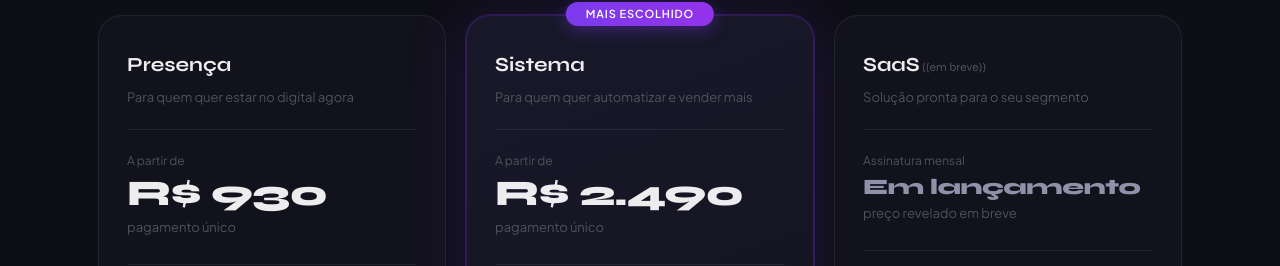
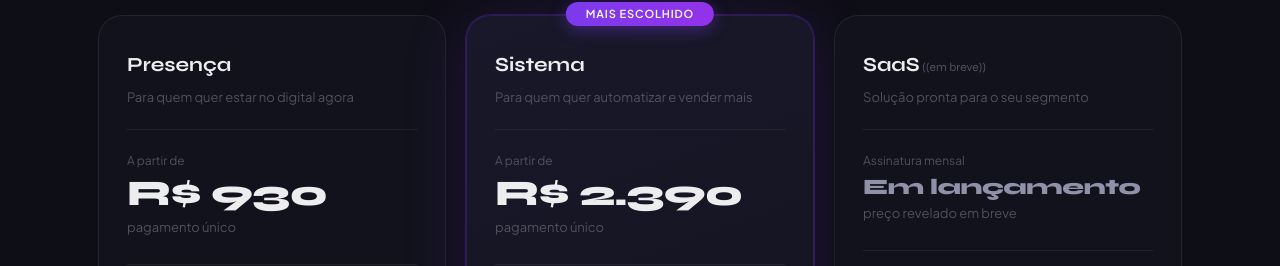
Before and after one commit to NEOpisa/NVGHUB, a Next.js app: page / in a window 1280 px wide. Shown: the part 3254-3520 px from the top of the page. Built offline with nearby package versions, Linux system fonts and the light colour scheme.

Commit message:
Update PricingSection.tsx

```diff
--- a/src/components/PricingSection.tsx
+++ b/src/components/PricingSection.tsx
@@ -27,7 +27,7 @@ const PLANS = [
     name: "Sistema",
     tagline: "Para quem quer automatizar e vender mais",
     from: "A partir de",
-    price: "R$ 2.490",
+    price: "R$ 2.390",
     period: "pagamento único",
     featured: true,
     badge: "Mais escolhido",
```
